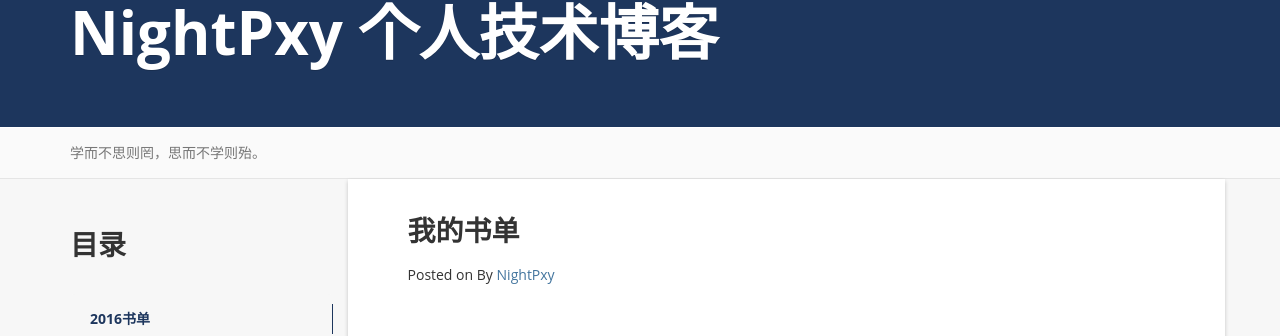
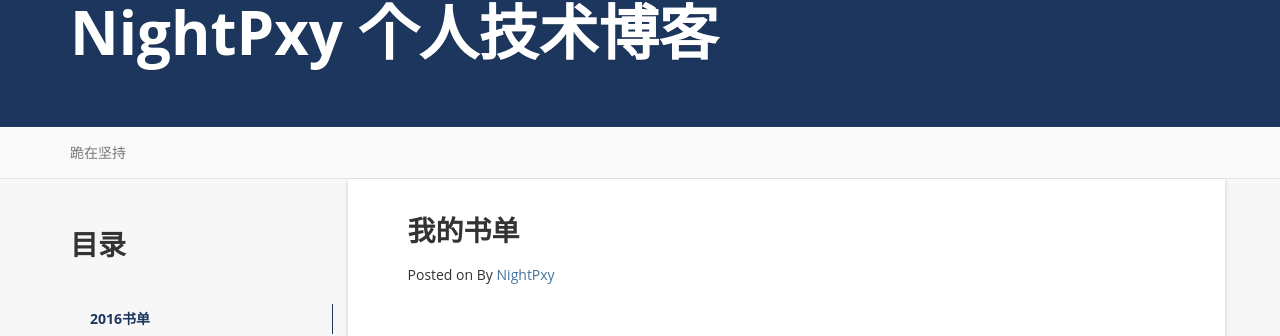
Before and after one commit to NightPxy/NightPxy.github.io, a Jekyll site: the page built from books.md, in a window 1280 px wide and 1019 px high. Shown: the part 108-444 px from the top of the window. Built offline with Jekyll 4.4.1, drawn with Linux system fonts in a browser that asks for light colours; nearby versions of some CDN libraries; a script that is not in the unit is left out; comment, search, counter and statistics services are not loaded.

Commit message:
博客头设置

```diff
--- a/_config.yml
+++ b/_config.yml
@@ -9,7 +9,7 @@ baseurl: ""
 description: 个人技术博客
 meta_description: NightPxy
 motto: NightPxy 个人技术博客
-banner: 学而不思则罔，思而不学则殆。
+banner: 跪在坚持
 
 #permalink: /:categories/:year/:month/:day/:title/
 permalink: /:year/:month/:day/:title/
```
